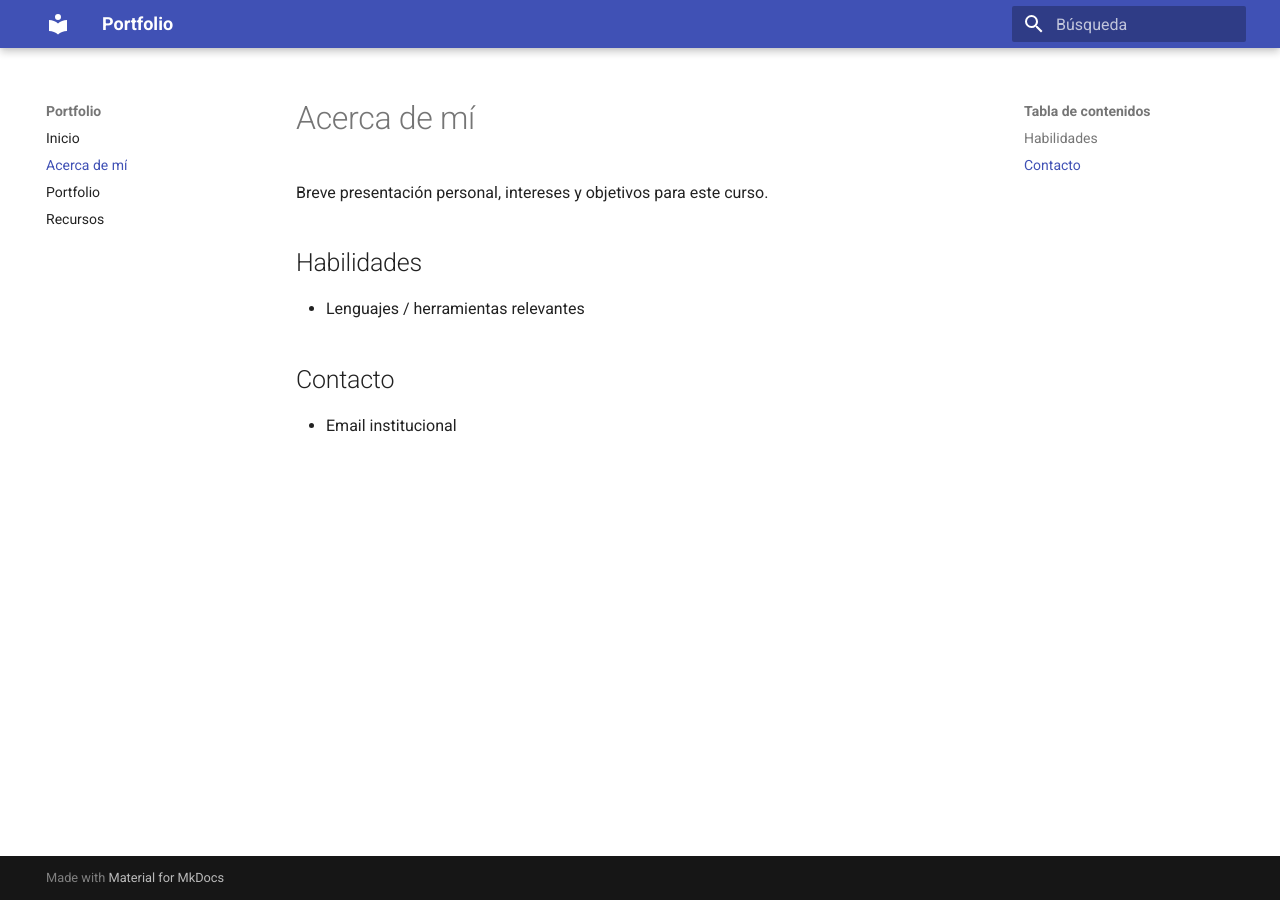
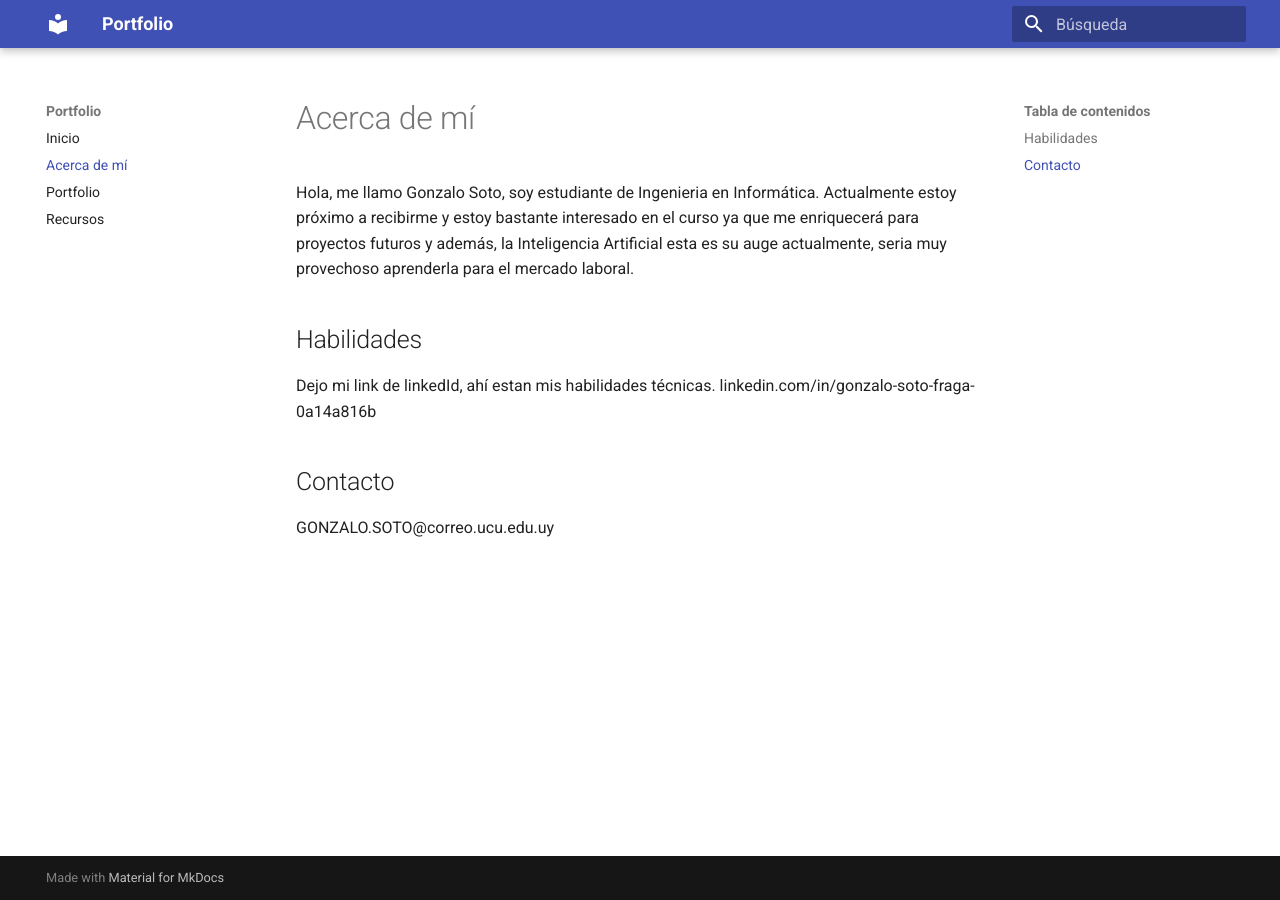
Before and after one commit to Sotogonzalo/IA-portfolio, an MkDocs documentation site: the page built from docs/acerca.md, in a window 1280 px wide. Built offline with MkDocs 1.6.1 and Material for MkDocs 9.7.7, drawn with Linux system fonts in a browser that asks for light colours.

Commit message:
"Acerca de mi" nuevo.

```diff
--- a/docs/acerca.md
+++ b/docs/acerca.md
@@ -4,11 +4,11 @@ date: 2025-01-01
 ---
 
 # Acerca de mí
-
-Breve presentación personal, intereses y objetivos para este curso.
+Hola, me llamo Gonzalo Soto, soy estudiante de Ingenieria en Informática. Actualmente estoy próximo a recibirme y estoy bastante interesado en el curso ya que me enriquecerá para proyectos futuros y además, la Inteligencia Artificial esta es su auge actualmente, seria muy provechoso aprenderla para el mercado laboral.
 
 ## Habilidades
-- Lenguajes / herramientas relevantes
+Dejo mi link de linkedId, ahí estan mis habilidades técnicas.
+linkedin.com/in/gonzalo-soto-fraga-0a14a816b
 
 ## Contacto
-- Email institucional
+GONZALO.SOTO@correo.ucu.edu.uy
```
